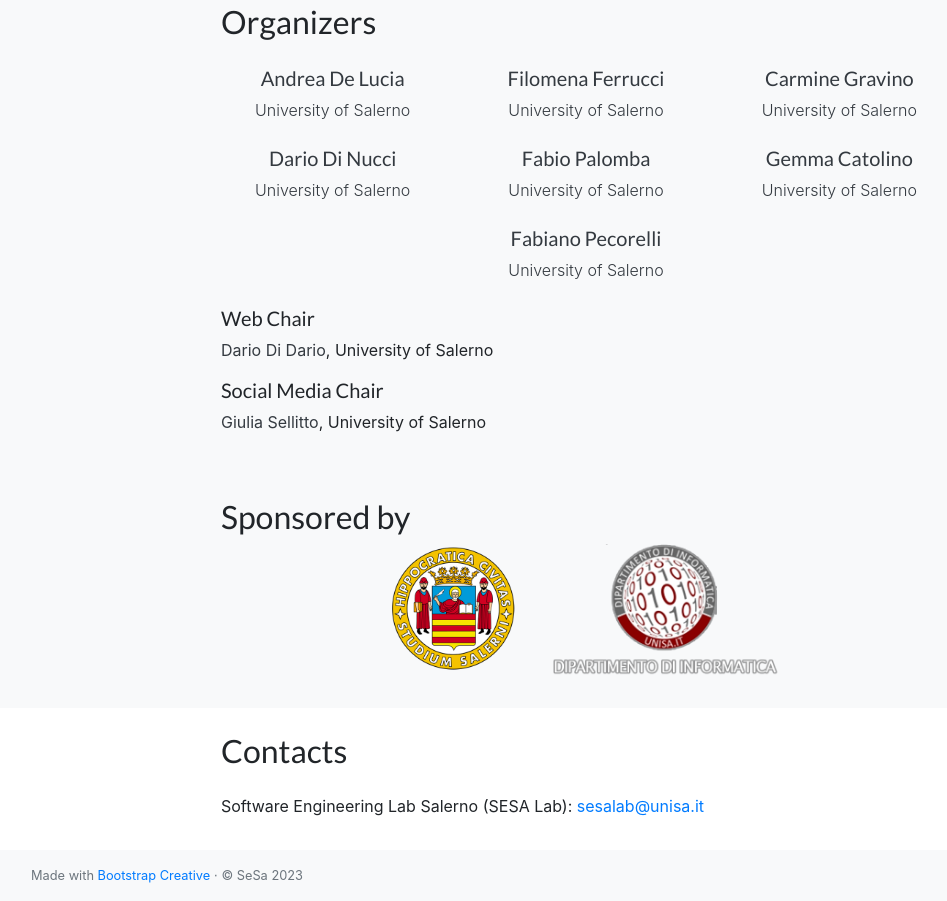
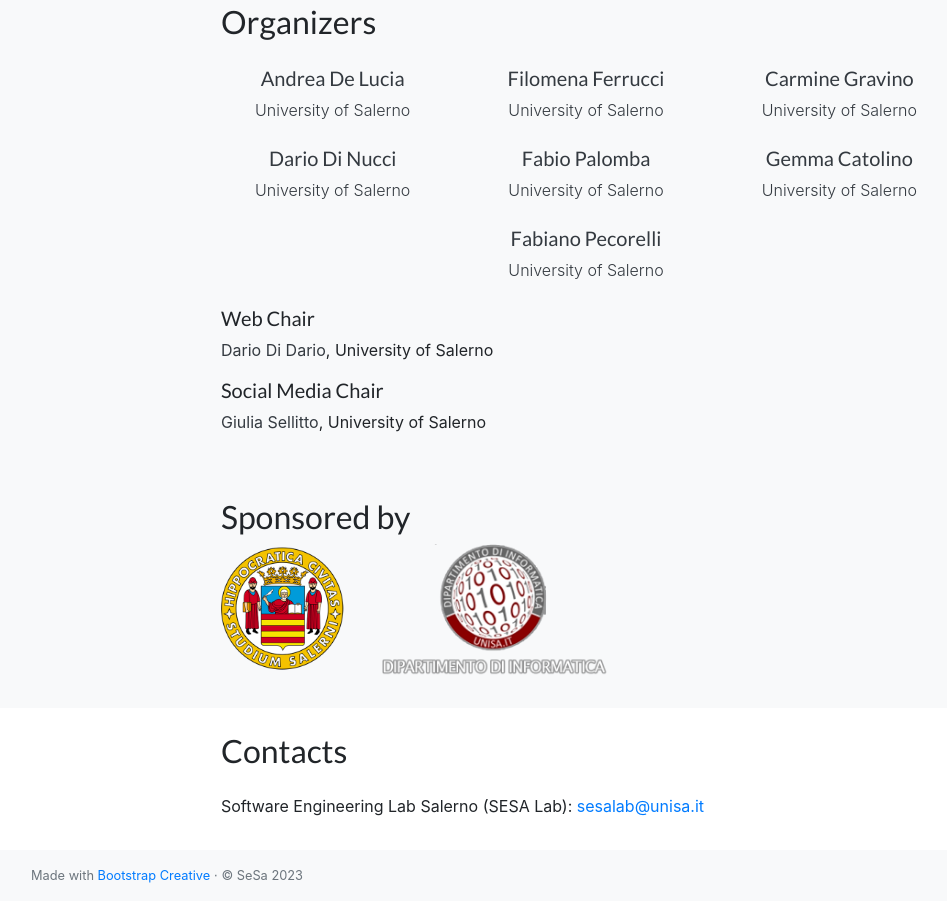
Before and after one commit to SeSaLabUnisa/ISSSE-2024, a website with bundled scripts: page index.html in a window 1280 px wide. Shown: the part 4801-5702 px from the top of the page, without its empty margins (54-1001 px from the left). Built offline with nearby package versions, Linux system fonts and the light colour scheme.

Commit message:
fix: sponsor logo position

```diff
--- a/index.html
+++ b/index.html
@@ -986,7 +986,7 @@
 
         <div class="col-lg-8 mx-auto my-4 text-justify">
           <h2 class="section-heading">Sponsored by</h2>
-          <div class="row my-2 mx-auo" style="display: flex; justify-content: center;">
+          <div class="row my-2 mx-auo">
             <img src="img/unisa.png" alt="Logo Unisa" style="width: 20%; height: 75%; margin-top: 0;">
             <img src="img/logo-di.png" alt="Department Logo" style="width: 35%; height: 70%; margin-top: 0">
           </div>
```
